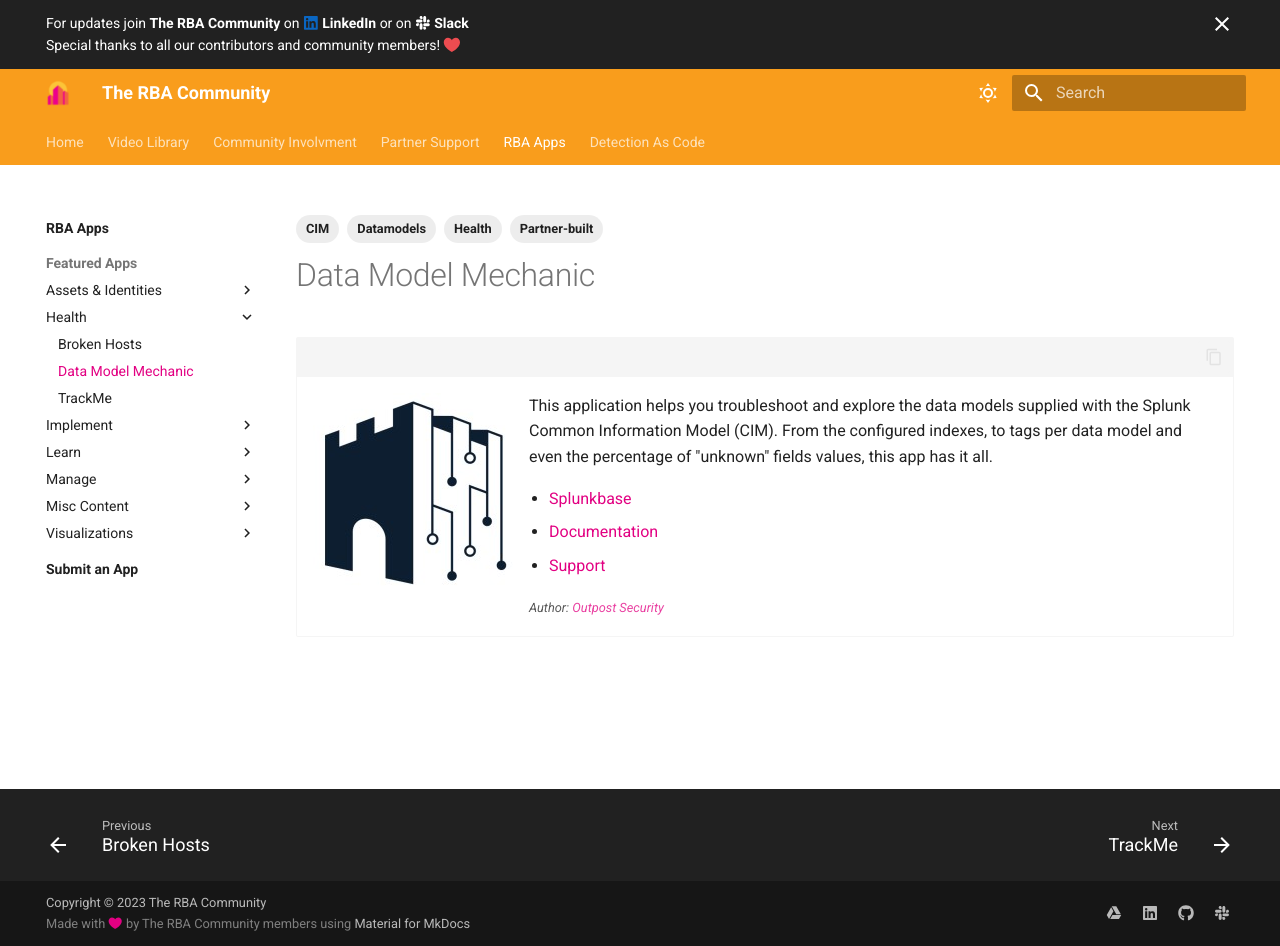
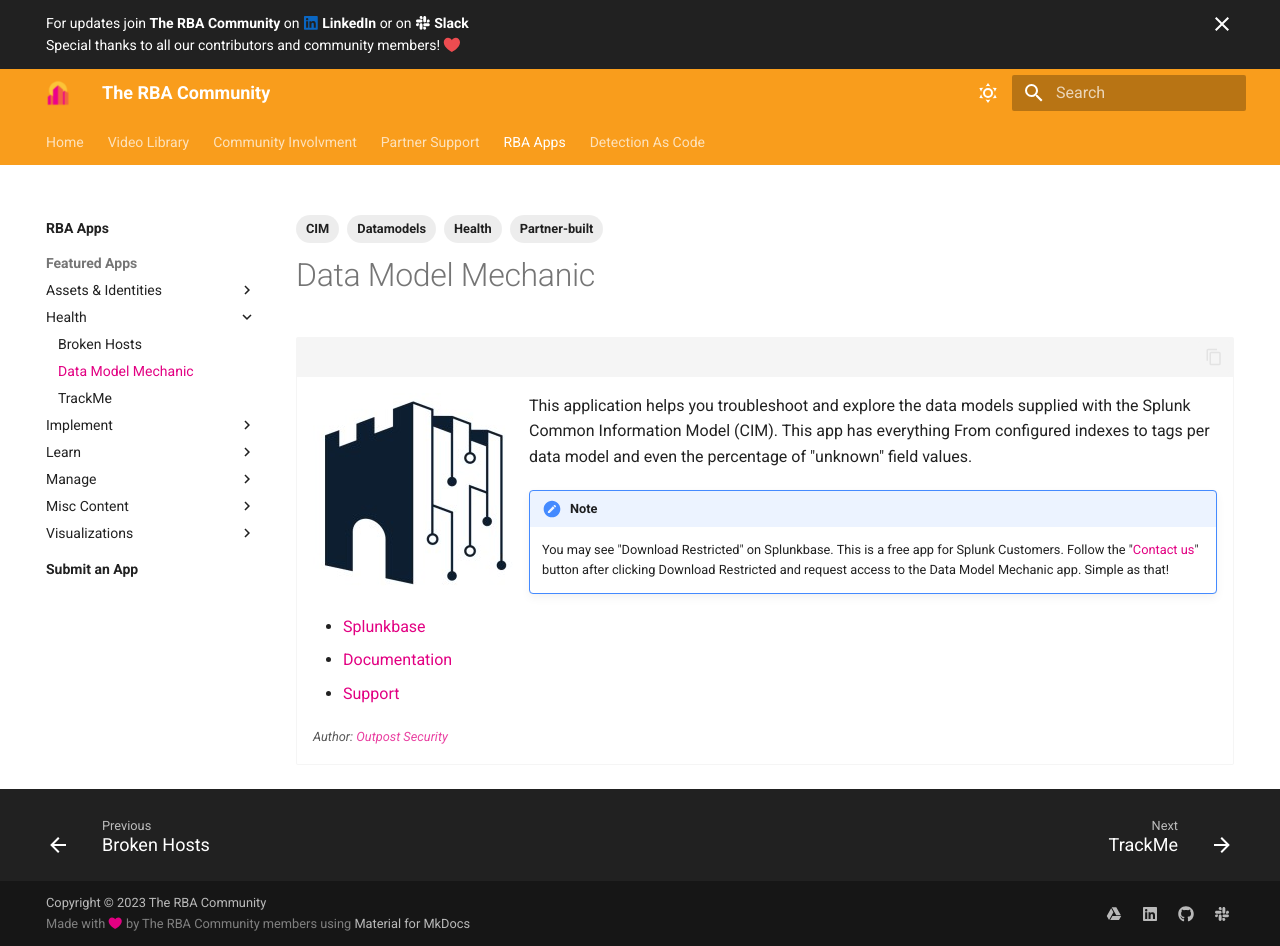
Before and after one commit to rba-community/rba-community, an MkDocs documentation site: the page built from docs/apps/health/data-model-mechanic.md, in a window 1280 px wide and 946 px high. Built offline with MkDocs 1.6.1 and Material for MkDocs 9.7.7, drawn with Linux system fonts in a browser that asks for light colours.

Commit message:
added note to download
Signed-off-by: RBA Community Admin <admin@rba.community>

```diff
--- a/docs/apps/health/data-model-mechanic.md
+++ b/docs/apps/health/data-model-mechanic.md
@@ -18,7 +18,10 @@
 
 ![Data Model Mechanic Logo](../../assets/outpost-security.jpg){ align=left width=200 class="no-zoom" }
 
-This application helps you troubleshoot and explore the data models supplied with the Splunk Common Information Model (CIM). From the configured indexes, to tags per data model and even the percentage of "unknown" fields values, this app has it all.
+This application helps you troubleshoot and explore the data models supplied with the Splunk Common Information Model (CIM). This app has everything From configured indexes to tags per data model and even the percentage of "unknown" field values.
+
+!!! note
+    You may see "Download Restricted" on Splunkbase. This is a free app for Splunk Customers. Follow the "[Contact us](https://www.outpost-security.com/contact){ target=blank }" button after clicking Download Restricted and request access to the Data Model Mechanic app. Simple as that!
 
 - [Splunkbase](https://splunkbase.splunk.com/app/6430){ target="blank" }
 - [Documentation](https://splunkbase.splunk.com/app/6430){ target="blank" }
```
